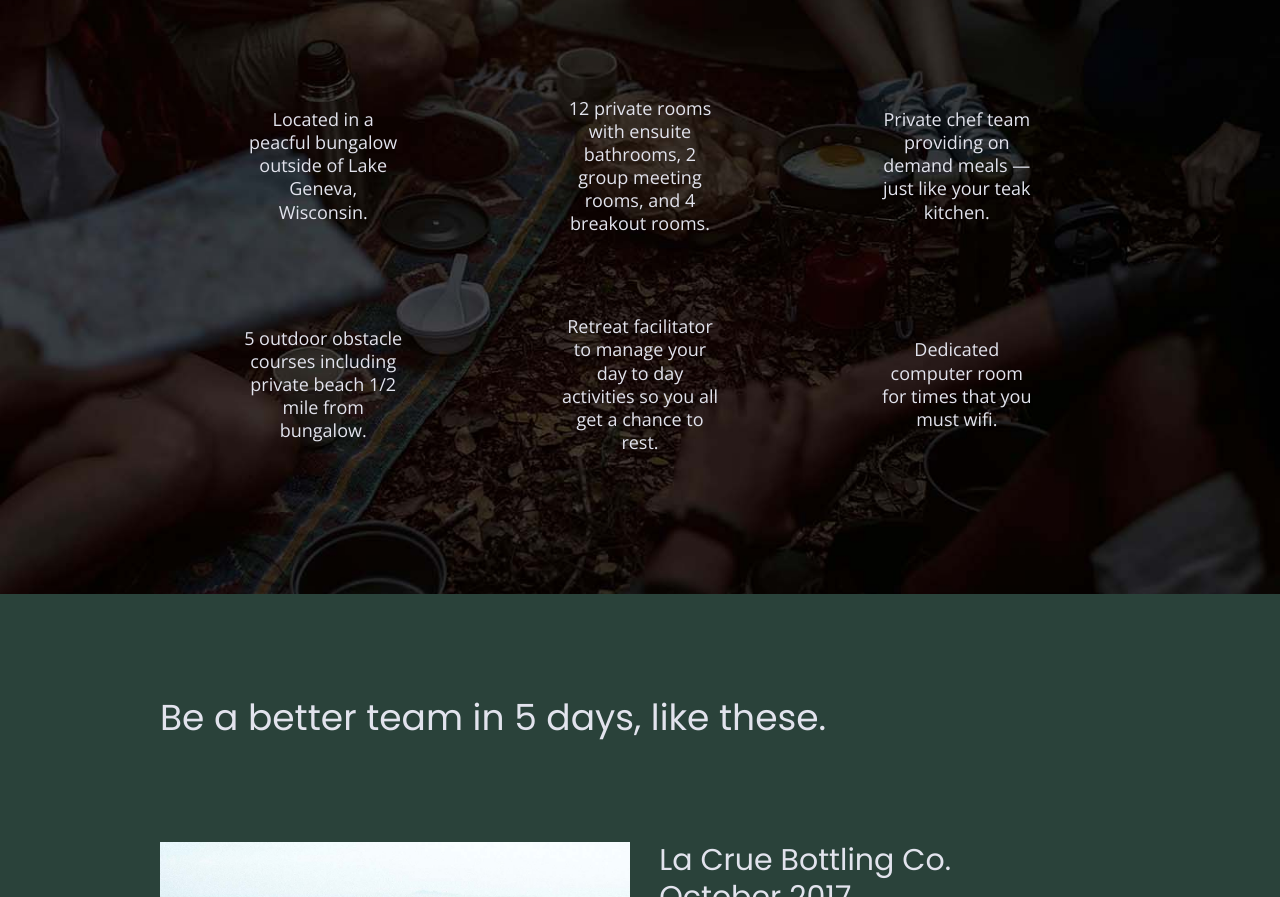
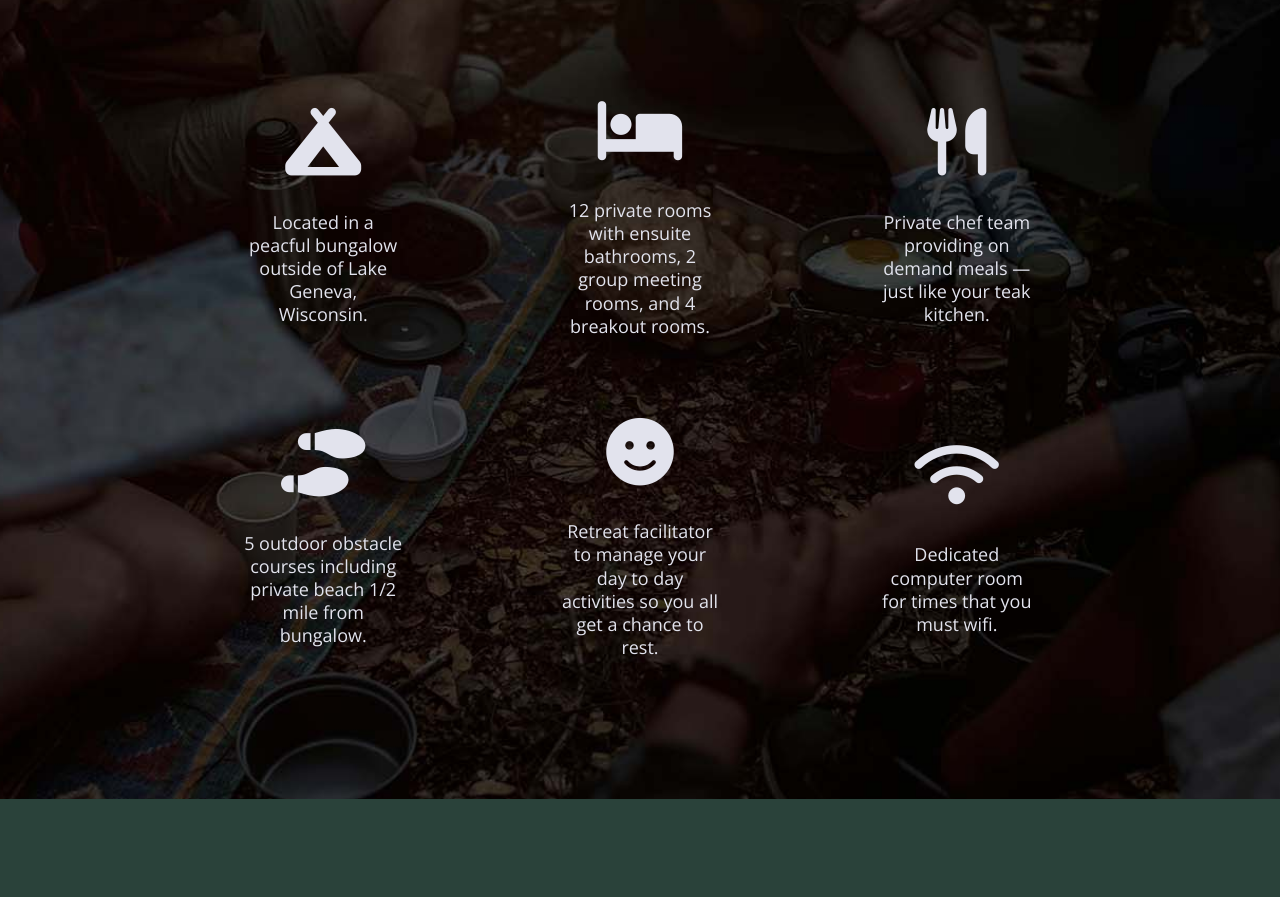
Before and after one commit to jmcclung3509/Unplugged-Retreat-project, a website built with Parcel: page index.html in a window 1280 px wide. Shown: the part 1234-2131 px from the top of the page. Built offline with nearby package versions, Linux system fonts and the light colour scheme.

Commit message:
Added icons font-awesome icons to homepage

```diff
--- a/css/main.css
+++ b/css/main.css
@@ -345,6 +345,14 @@ input[type=button] {
   margin: 0;
 }
 
+.features i {
+  font-size: 3.75em;
+  padding-bottom: 35px;
+}
+.fontawesome-icon {
+  text-align: center;
+}
+
 /* REVIEWS */
 
 .reviews {
@@ -613,6 +621,7 @@ margin: 50px 0 0 0;
   .features .features-item-description {
     width: 50%;
   }
+
 
   /*REVIEWS*/
   .reviews article {
--- a/index.html
+++ b/index.html
@@ -18,6 +18,7 @@
 
   <link rel="stylesheet" href="css/normalize.css">
   <link rel="stylesheet" href="css/main.css">
+  <script src="https://kit.fontawesome.com/23a4783b51.js" crossorigin="anonymous"></script>
 
    <!-------HTML GOOGLE FONTS ------>
    <link href="https://fonts.googleapis.com/css2?family=Open+Sans:wght@400;700&family=Poppins:wght@400;700&display=swap" rel="stylesheet">
@@ -70,32 +71,44 @@
           <h2>Have the work week you always dreamed of &mdash; without the bad wifi.</h2>
         <div class="feature-items">
            <article>
-               <p class="fontawesome-icon"></p>
+               <p class="fontawesome-icon">
+                 <i class="fas fa-campground"></i>
+               </p>
                 <p class="features-item-description">Located in a peacful bungalow outside of Lake Geneva, Wisconsin.</p>
            </article>
 
            <article>
-              <p class="fontawesome-icon"></p>
+              <p class="fontawesome-icon">
+                <i class="fas fa-bed"></i>
+              </p>
               <p class="features-item-description">12 private rooms with ensuite bathrooms, 2 group meeting rooms, and 4 breakout rooms.</p>
           </article>
 
           <article>
-              <p class="fontawesome-icon"></p>
+              <p class="fontawesome-icon">
+                <i class="fas fa-utensils"></i>
+              </p>
              <p class="features-item-description">Private chef team providing on demand meals &mdash; just like your teak kitchen.</p>
           </article>
 
          <article>
-            <p class="fontawesome-icon"></p>
+            <p class="fontawesome-icon">
+              <i class= "fas fa-shoe-prints"></i>
+            </p>
              <p class="features-item-description">5 outdoor obstacle courses including private beach 1/2 mile from bungalow.</p>
         </article>
 
         <article>
-            <p class= "fontawesome-icon"></p>
+            <p class= "fontawesome-icon">
+              <i class="fas fa-smile"></i>
+            </p>
             <p class="features-item-description">Retreat facilitator to manage your day to day activities so you all get a chance to rest.</p>
          </article>
 
        <article>
-          <p class="fontawesome-icon"></p>
+          <p class="fontawesome-icon">
+            <i class="fas fa-wifi"></i>
+          </p>
            <p class="features-item-description">Dedicated computer room for times that you must wifi.</p>
        </article>
         </div></div>
```
Also changed, not shown: about/index.html (+1 -0 lines), faq/index.html (+1 -0 lines).
